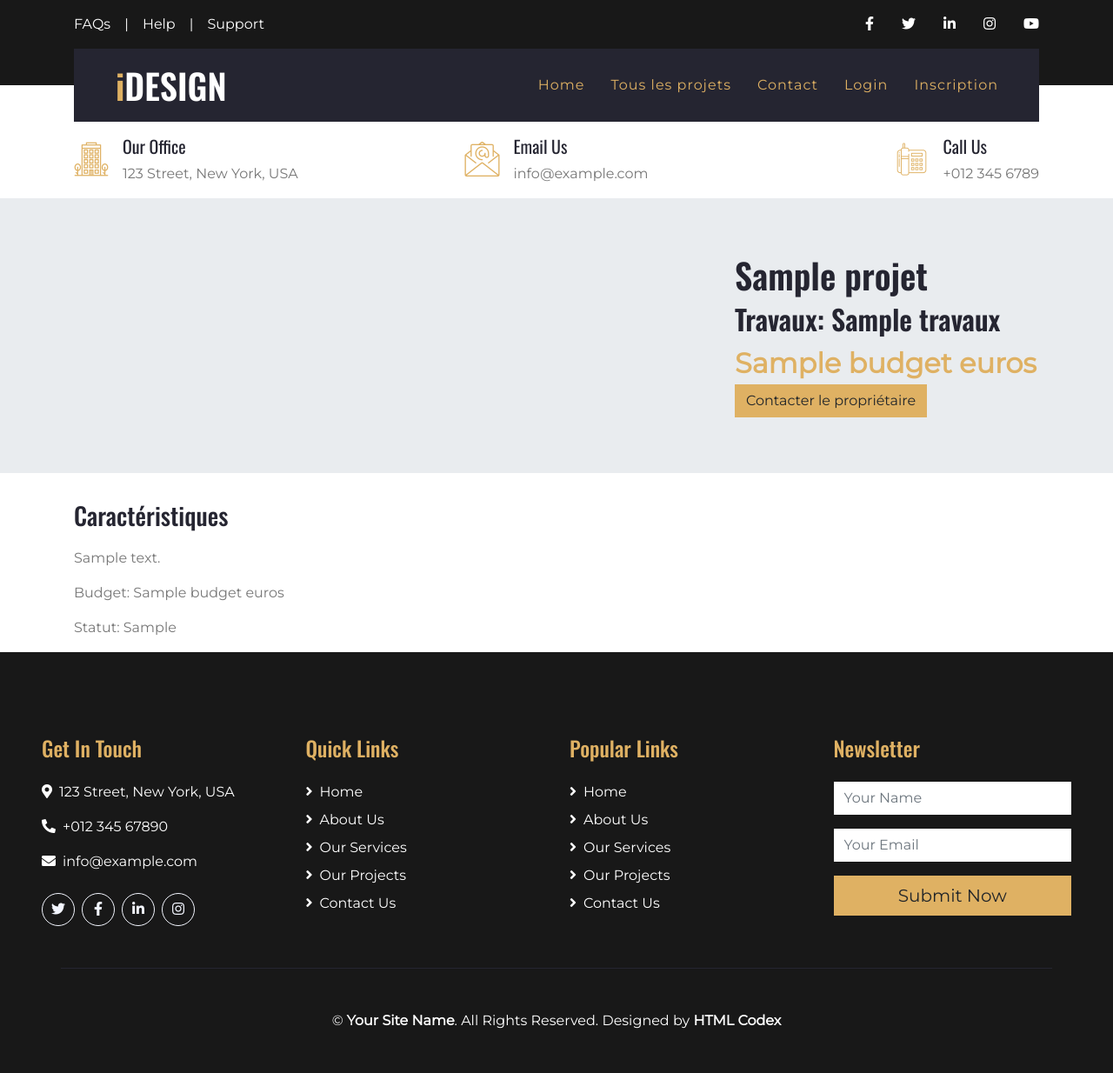
After one commit to paulinecoudert/SymfonyDeco, a Symfony app: template templates/front/show.html.twig in a window 1280 px wide. The commit adds this page. Shown: the whole page at 87% size. Run offline with Twig, Linux system fonts and the light colour scheme; the template is opened without the code that fills it: most values are stand-ins (such as "Sample title", 1, 10 or a date in 2020); some libraries are stand-ins or nearby versions.

Commit message:
mis en page projet

```diff
--- a/composer.json
+++ b/composer.json
@@ -7,6 +7,7 @@
         "php": ">=7.2.5",
         "ext-ctype": "*",
         "ext-iconv": "*",
+        "cocur/slugify": "^4.0",
         "composer/package-versions-deprecated": "1.11.99.1",
         "doctrine/annotations": "^1.0",
         "doctrine/doctrine-bundle": "^2.3",
--- a/templates/front/index.html.twig
+++ b/templates/front/index.html.twig
@@ -10,12 +10,13 @@
                 <div class="card">
                     <div class="card-body">
                         <h5 class="card-title">
-                            <a href="#">{{ proj.nom }}</a>
+                            <a href="{{ path('front.show', {id: proj.id, slug: proj.slug})}}">{{ proj.nom }}</a>
                             </h5>
                             <div class="portfolio-img d-flex align-items-center justify-content-center">
                             <img class="img-fluid" src="{{asset('assets/img/portfolio-1.jpg')}}" alt="">
                         </div>
                         <p class="card-text">{{ proj.description }}</p>
+                        <div class='text-primary'>{{proj.budget | number_format (0,'',' ' )}} euros</div>
                             </div>
                             </div>
                             </div>
--- /dev/null
+++ b/templates/front/show.html.twig
@@ -0,0 +1,38 @@
+{% extends 'base.html.twig' %}
+{% block title projet.nom %}
+{% block body %}
+<div class="jumbotron">
+    <div class="container">
+     <div class="row">
+        <div class="col-md-8">
+
+            </div>
+            <div class="col-md-4">
+    <h1>{{ projet.nom}} </h1>
+     <h2>Travaux: {{ projet.travaux}} </h2>
+    <div class="text-primary" style="font-size: 2rem; font-weight: bold;">{{ projet.budget}} euros</div>
+
+     <a href="#" class="btn btn-primary">Contacter le propriétaire</a>
+    </div>
+</div>
+</div>
+</div>
+<div class='container mt-4'>
+
+
+        <div class="row">
+            <div class="col-md-8">
+                <h3 style="margin-bottom: 20px">Caractéristiques</h3>
+                   <p>{{ projet.description | nl2br }}</p>
+                <p>Budget: {{ projet.budget}} euros</p>
+                <p> Statut: {{ projet.statutType}}</p>
+ </div>
+    </div>
+
+
+</div>
+
+
+
+
+{% endblock %}
```
Also changed, not shown: src/Controller/ProjetController.php (+9 -0 lines), src/Entity/Projet.php (+15 -1 lines), 2 other files.
